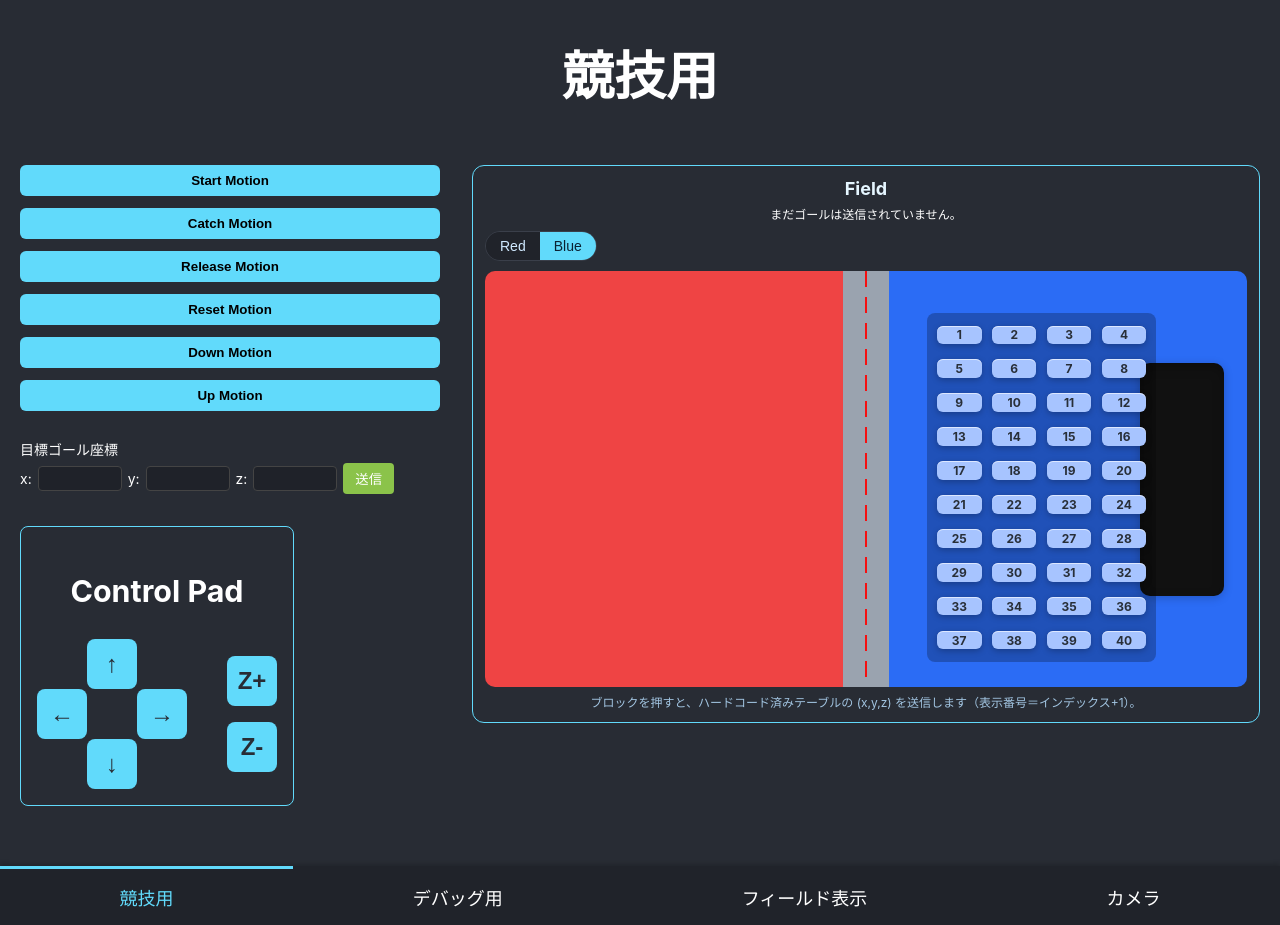
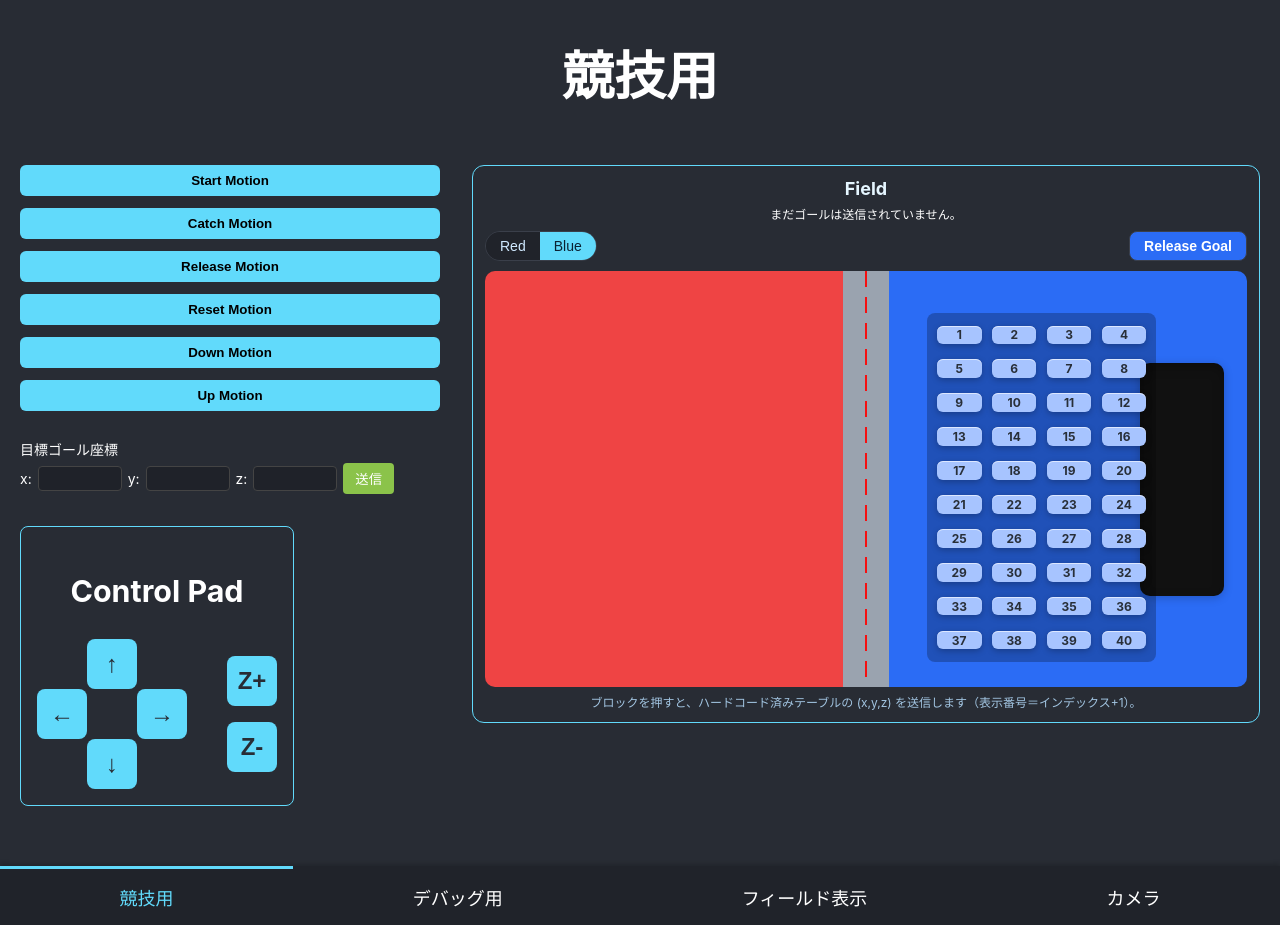
Before and after one commit to SameSameIndustry/catchrobo_app, a React (Create React App) app in the folder frontend/: page / in a window 1280 px wide. Built offline with nearby package versions, Linux system fonts and the light colour scheme.

Commit message:
set positionで動くように

```diff
--- a/frontend/src/components/RobotField.css
+++ b/frontend/src/components/RobotField.css
@@ -55,6 +55,23 @@
 }
 .side-btn { padding: 6px 14px; background: #20232a; color: #cfe9ff; border: none; cursor: pointer; font-size: 14px; }
 .side-btn.active { background: #61dafb; color: #0b2233; }
+
+/* Release button */
+.release-btn {
+  padding: 6px 14px;
+  border-radius: 8px;
+  font-size: 14px;
+  font-weight: 600;
+  cursor: pointer;
+  border: 1px solid #3a3f4a;
+  background: #1f2430;
+  color: #e1f5ff;
+  transition: background .15s ease, transform .12s ease;
+}
+.release-btn:hover { filter: brightness(1.08); }
+.release-btn:active { transform: translateY(1px); }
+.release-red { background: #ef4444; color: #fff; }
+.release-blue { background: #2b6cf5; color: #fff; }
 
 .origin-controls { display: inline-flex; gap: 8px; align-items: center; flex-wrap: wrap; }
 .origin-label { font-size: 13px; opacity: .8; margin-right: 2px; }
--- a/frontend/src/components/RobotField.tsx
+++ b/frontend/src/components/RobotField.tsx
@@ -17,6 +17,9 @@ type Side = 'blue' | 'red';
  *  z は送信時 0.5m を決め打ち。
  * ──────────────────────────────────────────────────────────── */
 type Coord = { x: number; y: number; z: number };
+
+// リリース位置（青基準）。赤は x を符号反転して使用。
+const BLUE_RELEASE_POSITION: Coord = { x: 0.54, y: -0.25, z: 0 };
 
 // 青フィールド座標 (m) - CSV 順序そのまま
 const BLUE_COORDS: ReadonlyArray<Coord> = [
@@ -87,6 +90,17 @@ const RobotField: React.FC = () => {
 
   /** ブロック押下：インデックス→ハードコーディング座標を送信 */
   const [lastGoal, setLastGoal] = useState<null | { side: Side; index: number; x: number; y: number; z: number }>(null);
+
+  const sendReleaseGoal = () => {
+    const base = side === 'red' ? { ...BLUE_RELEASE_POSITION, x: -BLUE_RELEASE_POSITION.x } : BLUE_RELEASE_POSITION;
+    const pos = { x: base.x, y: base.y, z: 0.5 }; // 統一して z=0.5 を送る
+    sendPosition(pos)
+      .then((res) => {
+        console.log(`sent release goal [${side}]`, pos, res);
+        setLastGoal({ side, index: 0, ...pos }); // index 0 は特別（通常ブロック外）
+      })
+      .catch((err) => console.error('sendPosition release error', err));
+  };
 
   const handleBlockPointerDown = (index: number) => (e: React.PointerEvent<HTMLDivElement>) => {
     e.preventDefault();
@@ -194,6 +208,14 @@ const RobotField: React.FC = () => {
             Blue
           </button>
         </div>
+        <button
+          onClick={sendReleaseGoal}
+          className={`release-btn release-${side}`}
+          title="リリース位置へゴール送信"
+          aria-label="send release goal"
+        >
+          Release Goal
+        </button>
       </div>
 
       <div ref={fieldRef} className="robot-field" aria-label="robot field">
```
